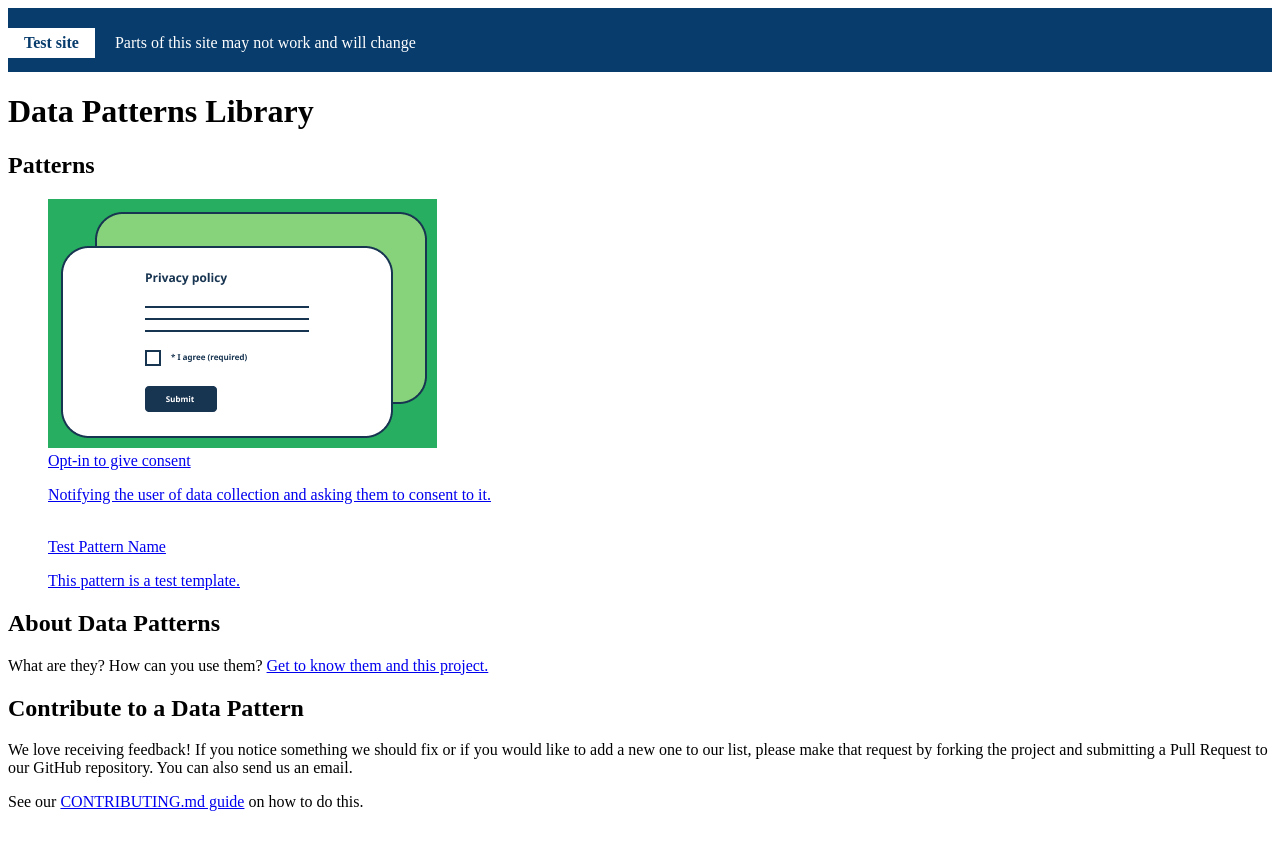
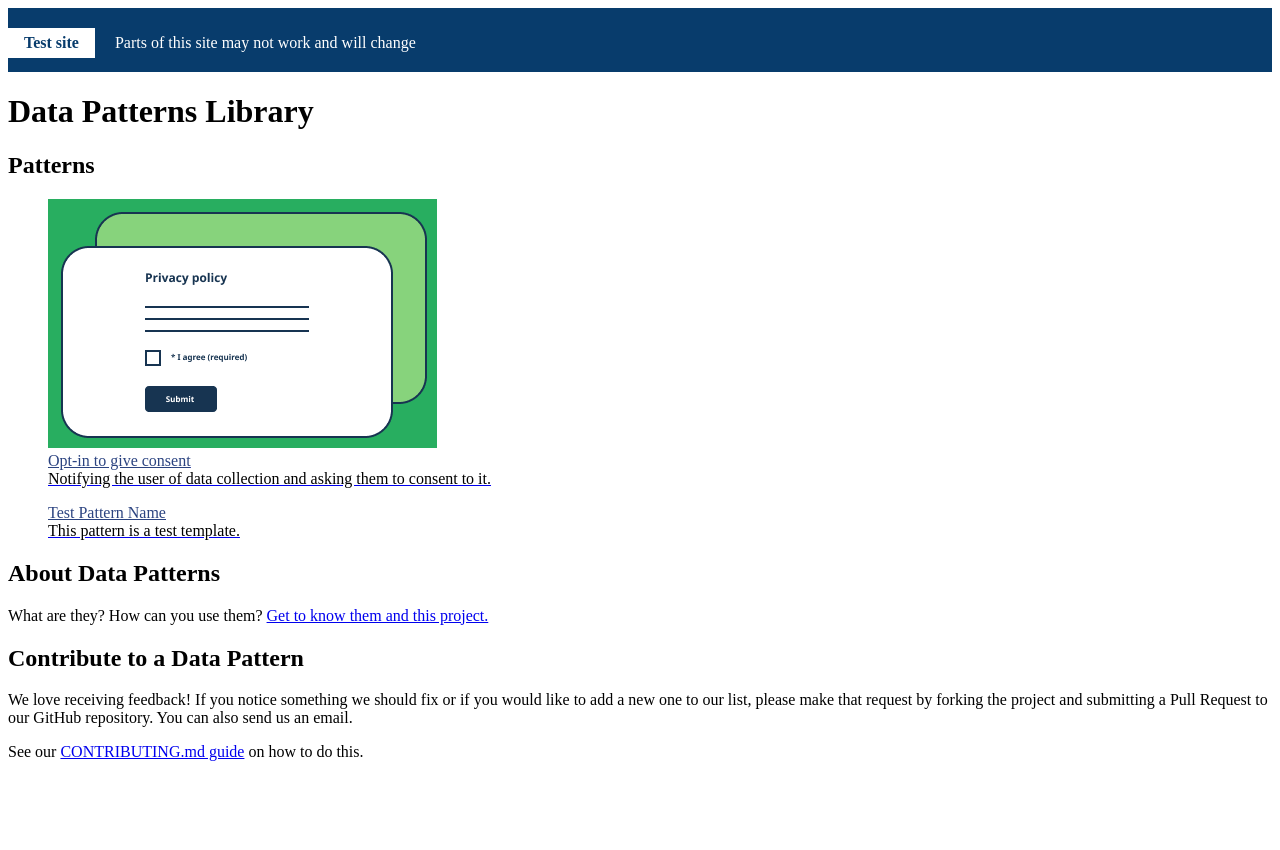
Before and after one commit to DTS-STN/Data-Patterns, a Jekyll site: the page built from index.md, in a window 1280 px wide. Shown: the top 850 px of the page. Built offline with Jekyll 4.4.1, drawn with Linux system fonts in a browser that asks for light colours; comment, search, counter and statistics services are not loaded.

Commit message:
fixing a11y issue by custom style

```diff
--- a/_includes/customStyle.html
+++ b/_includes/customStyle.html
@@ -42,4 +42,18 @@ label.required:after {
     border: 1px solid #e3e3e3;
     box-shadow: 0px 0px 10px #DDD;
 }
+a.figcaption figcaption {
+    text-decoration: none !important;
+    color: black;
+}
+a.figcaption figcaption .link {
+    color:#2b4380;
+    text-decoration: underline;
+}
+a:visited.figcaption figcaption .link {
+    color:#7834bc;
+}
+a:hover.figcaption figcaption .link {
+    color:#0535d2;
+}
 </style>
--- a/_includes/pattern-cards.html
+++ b/_includes/pattern-cards.html
@@ -4,9 +4,13 @@
     <div class="col-sm-6 col-lg-4 mrgn-bttm-md">
         <a class="figcaption hght-inhrt" href="{{ pattern.url | relative_url }}">
             <figure class="well well-sm hght-inhrt">
+                {% if pattern.feature-img-path %}
                 <img class="img-responsive full-width" alt="{{ pattern.feature-img-alt }}" src="{{ pattern.feature-img-path }}">
-                <figcaption class="h5">{{ pattern.name }}</figcaption>
-                <p>{{ pattern.short-description }}</p>
+                {% endif %}
+                <figcaption>
+                    <div class="h4 link">{{ pattern.name }}</div>
+                    {{ pattern.short-description }}
+                </figcaption>
             </figure>
         </a>
     </div>
```
